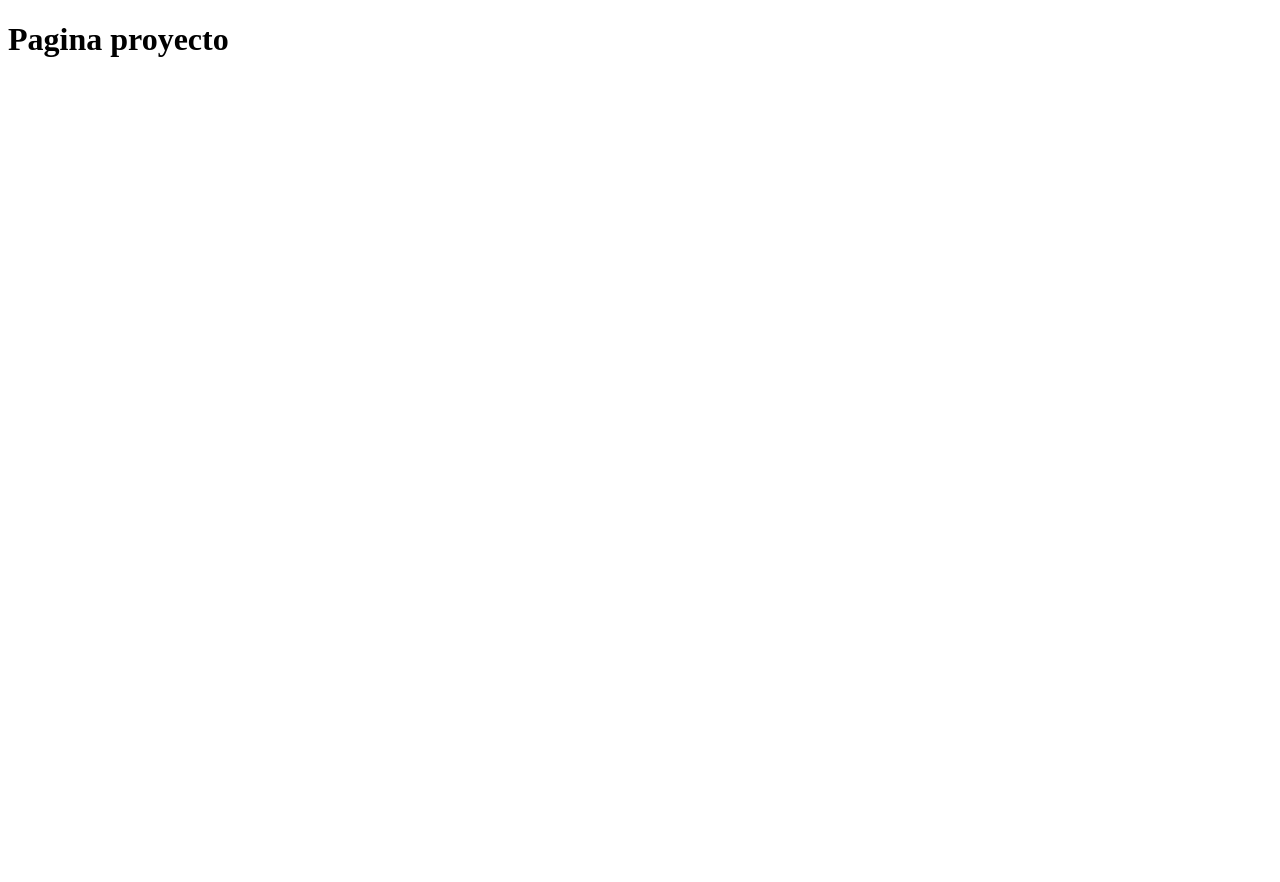
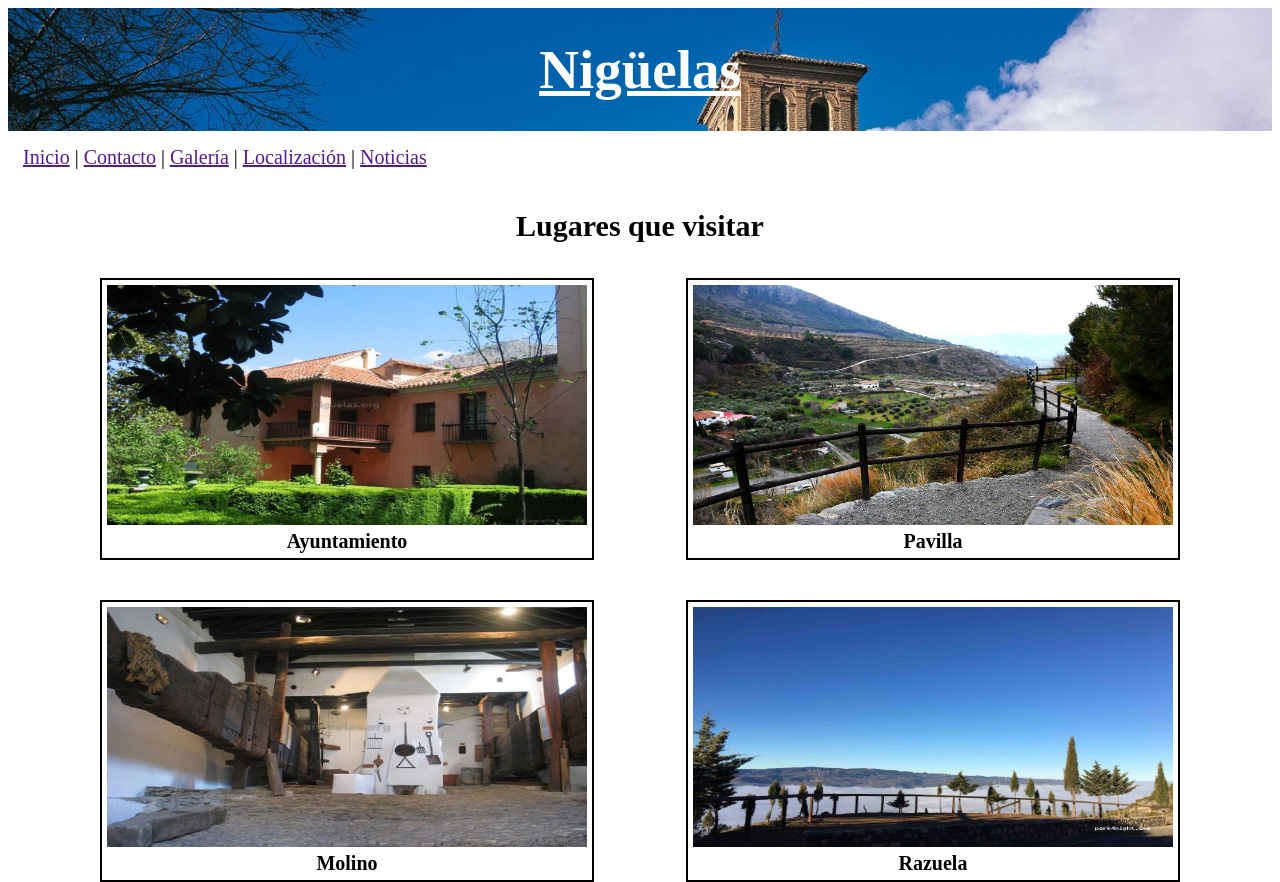
Before and after one commit to Arobles912/Arobles912.github.io, a plain HTML site: page index.html in a window 1280 px wide. Before the commit the page ends 800 px from the top, so only its background shows below. Drawn offline with Linux system fonts and the light colour scheme.

Commit message:
Proyecto

```diff
--- a/index.html
+++ b/index.html
@@ -5,8 +5,90 @@
     <meta http-equiv="X-UA-Compatible" content="IE=edge">
     <meta name="viewport" content="width=device-width, initial-scale=1.0">
     <title>Proyecto</title>
+    <style>
+      *{
+        box-sizing: border-box;
+      }
+      header{
+        background-image: url(Imagenes/Niguelas.jpg);
+        background-repeat: no-repeat;
+        background-size: cover;
+        padding: 30px;
+        text-align: center;
+        font-size: 55px;
+        color: white;
+        text-decoration: underline;
+      }
+
+      nav{
+        text-align: left;
+        font-size: 20px;
+        padding: 15px;
+      }
+
+      div{
+        text-align: center;
+        font-size: 20px;
+        border: 2px solid black;
+        padding: 5px;
+      }
+
+      div.div-image{
+        position: absolute;
+        left: 100px;
+      }
+
+      div.div-image2{
+        right: 100px;
+        position: absolute;
+      }
+      div.div-image3{
+        position: absolute;
+        left: 100px;
+        top: 600px;
+      }
+
+      div.div-image4{
+        position: absolute;
+        right: 100px;
+        top: 600px;
+      }
+
+    </style>
 </head>
   <body>
-    <h1>Pagina proyecto</h1>
+    <header><b>Nigüelas</b></header>
+    <nav>
+      <a href="">Inicio</a> |
+      <a href="">Contacto</a> |
+      <a href="">Galería</a> |
+      <a href="">Localización</a> |
+      <a href="">Noticias</a>
+    </nav>
+    <section>
+          <article>
+            <h2 style="font-size: 30px; text-align: center; padding-bottom: 10px;">Lugares que visitar</h2>
+            <div class="div-image">
+              <img style="width: 480px" height="240px" src="Imagenes/Ayuntamiento.jpg">
+              <br>
+              <b>Ayuntamiento</b>
+            </div>
+            <div class="div-image2">
+              <img style="width: 480px" height="240px" src="Imagenes/Pavilla.jpg">
+              <br>
+              <b>Pavilla</b>
+            </div>
+            <div class="div-image3">
+              <img style="width: 480px" height="240px" src="Imagenes/Molino.jpg">
+              <br>
+              <b>Molino</b>
+            </div>
+            <div class="div-image4">
+              <img style="width: 480px" height="240px" src="Imagenes/Razuela.jpg">
+              <br>
+              <b>Razuela</b>
+            </div>
+          </article>
+    </section>
   </body>
 </html>
```
Also changed, not shown: Imagenes/Ayuntamiento.jpg (added), Imagenes/Molino.jpg (added), Imagenes/Niguelas.jpg (added), Imagenes/Pavilla.jpg (added), Imagenes/Razuela.jpg (added).
